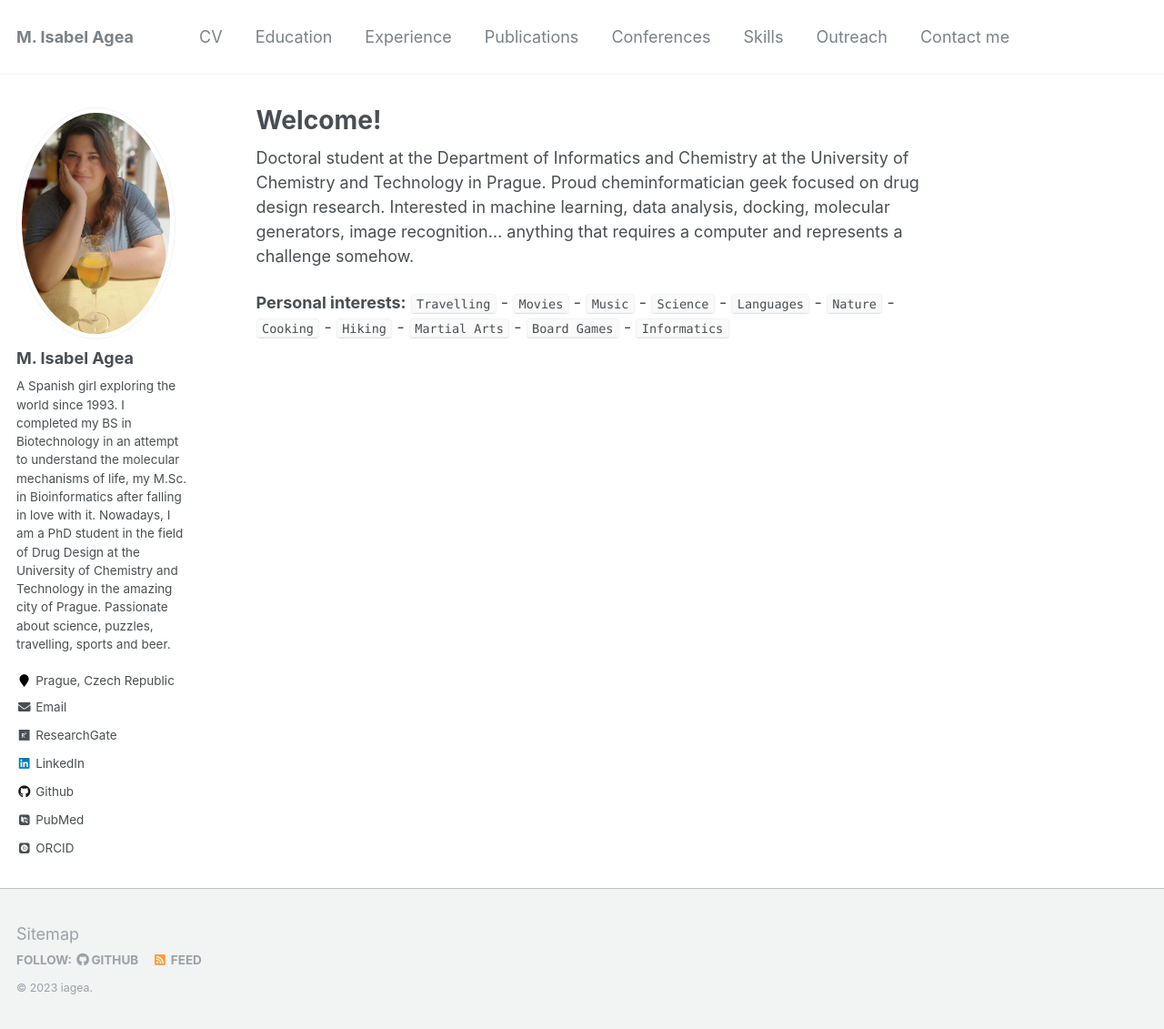
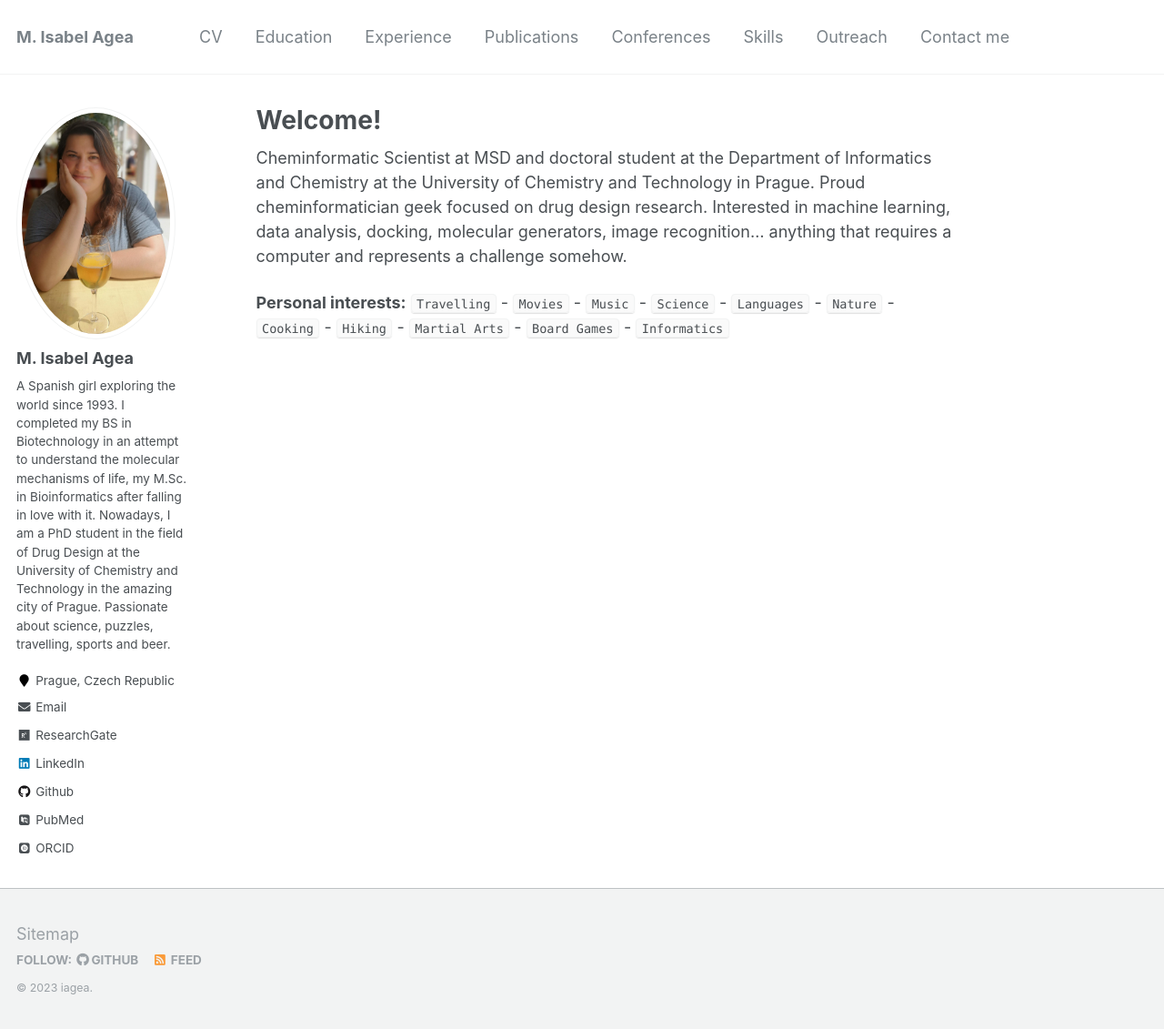
Before and after one commit to Iagea/iagea.github.io, a Jekyll site: the page built from _pages/about.md, in a window 1280 px wide and 1131 px high. Shown: the whole window at 91% size. Built offline with Jekyll 4.4.1, drawn with Linux system fonts in a browser that asks for light colours; some web fonts are replaced.

Commit message:
Update about.md

```diff
--- a/_pages/about.md
+++ b/_pages/about.md
@@ -8,7 +8,7 @@ redirect_from:
   - /about.html
 ---
 
-Doctoral student at the Department of Informatics and Chemistry at the University of Chemistry and Technology in Prague. Proud cheminformatician geek focused on drug design research. Interested in machine learning, data analysis, docking, molecular generators, image recognition... anything that requires a computer and represents a challenge somehow.
+Cheminformatic Scientist at MSD and doctoral student at the Department of Informatics and Chemistry at the University of Chemistry and Technology in Prague. Proud cheminformatician geek focused on drug design research. Interested in machine learning, data analysis, docking, molecular generators, image recognition... anything that requires a computer and represents a challenge somehow.
 
 
 
```
